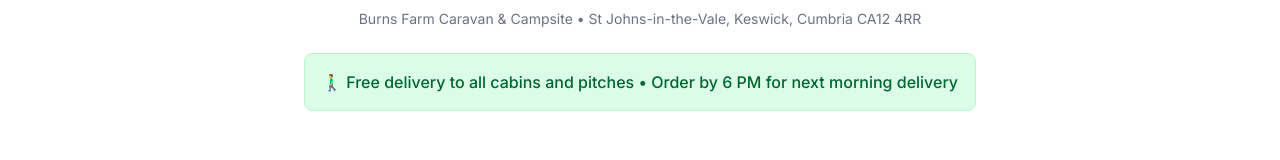
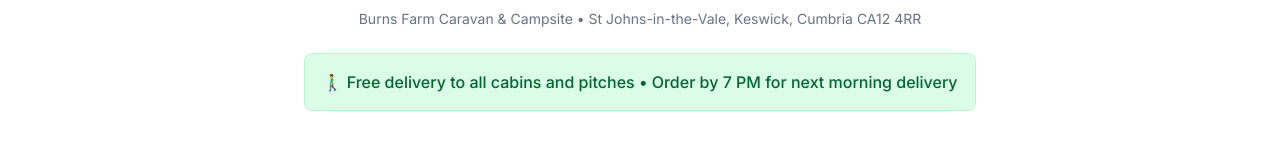
Before and after one commit to GHaigh/burnsfarmshop, a Next.js app: page / in a window 1280 px wide. Shown: the part 187-347 px from the top of the page. Built offline with nearby package versions, Linux system fonts and the light colour scheme.

Commit message:
Update delivery cutoff time from 6 PM to 7 PM across all pages

```diff
--- a/src/app/basket/page.tsx
+++ b/src/app/basket/page.tsx
@@ -166,7 +166,7 @@
             <div className="mt-6 p-4 bg-green-50 rounded-lg">
               <p className="text-green-800 text-sm">
                 <strong>Free delivery</strong> to all cabins and pitches.
-                Order by 6 PM for next morning delivery.
+                Order by 7 PM for next morning delivery.
               </p>
             </div>
           </div>
--- a/src/app/checkout/page.tsx
+++ b/src/app/checkout/page.tsx
@@ -340,7 +340,7 @@
 
             <div className="p-4 bg-green-50 rounded-lg">
               <p className="text-green-800 text-sm">
-                <strong>Next day delivery:</strong> Orders placed before 6 PM will be delivered the following morning.
+                <strong>Next day delivery:</strong> Orders placed before 7 PM will be delivered the following morning.
               </p>
               <p className="text-green-700 text-sm mt-1">
                 <strong>Note:</strong> Booked time slots are not available for selection.
--- a/src/app/page.tsx
+++ b/src/app/page.tsx
@@ -162,7 +162,7 @@
         </div>
         <div className="bg-green-100 border border-green-200 rounded-lg p-4 max-w-2xl mx-auto">
           <p className="text-green-800 font-medium">
-            🚶‍♂️ Free delivery to all cabins and pitches • Order by 6 PM for next morning delivery
+            🚶‍♂️ Free delivery to all cabins and pitches • Order by 7 PM for next morning delivery
           </p>
         </div>
       </div>
```
